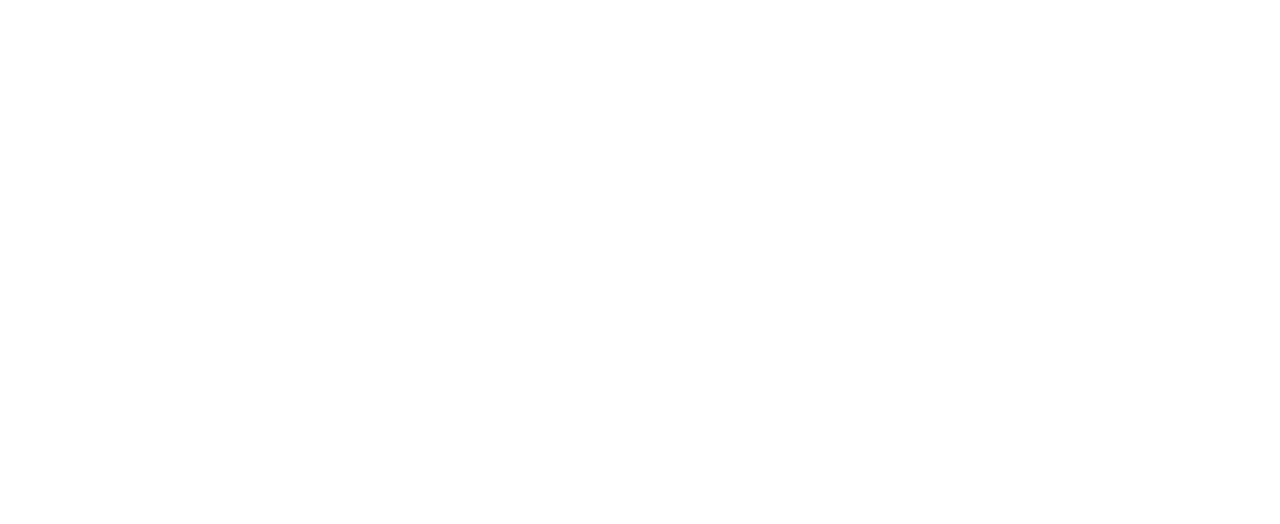
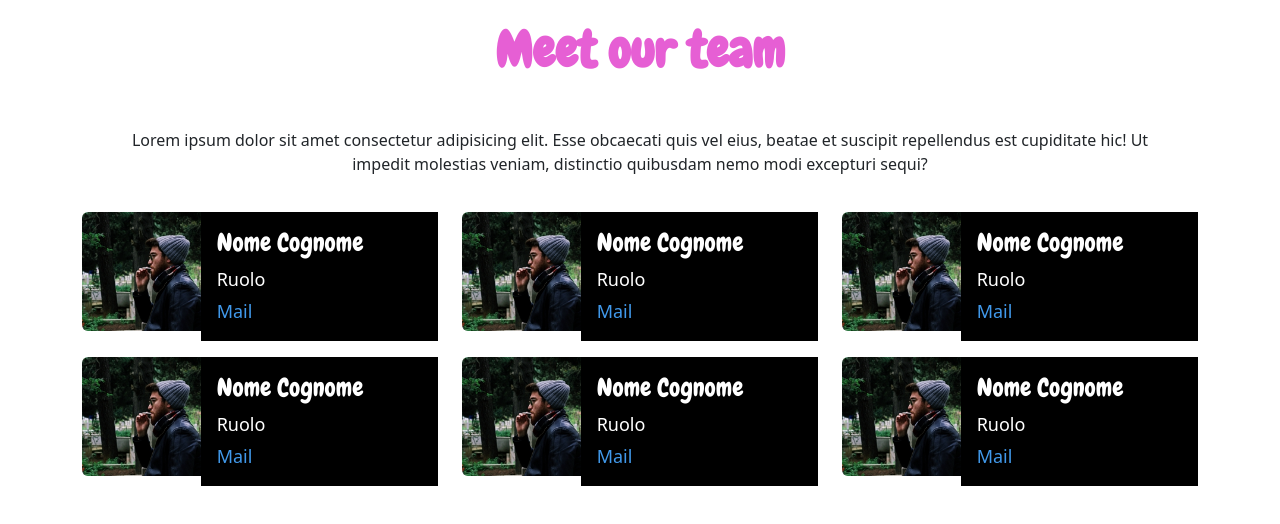
Before and after one commit to GiuliaMoiraghi10/js-our-team, a plain HTML site: page index.html in a window 1280 px wide. Drawn offline with nearby package versions, Linux system fonts and the light colour scheme.

Commit message:
create html & css structure and style

```diff
--- a/index.html
+++ b/index.html
@@ -9,17 +9,132 @@
     <link rel="stylesheet" href="./style.css">
 
     <!-- BOOTSRAP -->
-    <script src="https://cdn.jsdelivr.net/npm/@popperjs/core@2.11.6/dist/umd/popper.min.js"
-        integrity="sha384-oBqDVmMz9ATKxIep9tiCxS/Z9fNfEXiDAYTujMAeBAsjFuCZSmKbSSUnQlmh/jp3"
-        crossorigin="anonymous"></script>
-    <script src="https://cdn.jsdelivr.net/npm/bootstrap@5.2.3/dist/js/bootstrap.min.js"
-        integrity="sha384-cuYeSxntonz0PPNlHhBs68uyIAVpIIOZZ5JqeqvYYIcEL727kskC66kF92t6Xl2V"
-        crossorigin="anonymous"></script>
+    <link href="https://cdn.jsdelivr.net/npm/bootstrap@5.3.3/dist/css/bootstrap.min.css" rel="stylesheet"
+        integrity="sha384-QWTKZyjpPEjISv5WaRU9OFeRpok6YctnYmDr5pNlyT2bRjXh0JMhjY6hW+ALEwIH" crossorigin="anonymous">
+
+    <!-- FONT -->
+    <link rel="preconnect" href="https://fonts.googleapis.com">
+    <link rel="preconnect" href="https://fonts.gstatic.com" crossorigin>
+    <link href="https://fonts.googleapis.com/css2?family=Chewy&display=swap" rel="stylesheet">
+
     <title>Our Team</title>
 </head>
 
 <body>
+    <!-- Header -->
+    <header class="container">
+        <h1 class="title">Meet our team</h1>
+        <p class="subtitle">Lorem ipsum dolor sit amet consectetur adipisicing elit. Esse obcaecati quis vel eius,
+            beatae et suscipit
+            repellendus est cupiditate hic! Ut impedit molestias veniam, distinctio quibusdam nemo modi excepturi sequi?
+        </p>
+    </header>
 
+    <!-- MAIN -->
+    <main>
+        <div class="container">
+            <div class="row">
+                <div class="col">
+                    <div class="card mb-3 border-0" style="max-width: 540px;">
+                        <div class="row g-0 card-template">
+                            <div class="col-md-4">
+                                <img src="./img/male1.png" class="img-fluid rounded-start" alt="...">
+                            </div>
+                            <div class="col-md-8">
+                                <div class="card-body">
+                                    <h5 class="card-title name">Nome Cognome</h5>
+                                    <p class="card-text ruolo">Ruolo</p>
+                                    <p class="card-text mail">Mail</p>
+                                </div>
+                            </div>
+                        </div>
+                    </div>
+                </div>
+                <div class="col">
+                    <div class="card mb-3 border-0" style="max-width: 540px;">
+                        <div class="row g-0 card-template">
+                            <div class="col-md-4">
+                                <img src="./img/male1.png" class="img-fluid rounded-start" alt="...">
+                            </div>
+                            <div class="col-md-8">
+                                <div class="card-body">
+                                    <h5 class="card-title name">Nome Cognome</h5>
+                                    <p class="card-text ruolo">Ruolo</p>
+                                    <p class="card-text mail">Mail</p>
+                                </div>
+                            </div>
+                        </div>
+                    </div>
+                </div>
+                <div class="col">
+                    <div class="card mb-3 border-0" style="max-width: 540px;">
+                        <div class="row g-0 card-template">
+                            <div class="col-md-4">
+                                <img src="./img/male1.png" class="img-fluid rounded-start" alt="...">
+                            </div>
+                            <div class="col-md-8">
+                                <div class="card-body">
+                                    <h5 class="card-title name">Nome Cognome</h5>
+                                    <p class="card-text ruolo">Ruolo</p>
+                                    <p class="card-text mail">Mail</p>
+                                </div>
+                            </div>
+                        </div>
+                    </div>
+                </div>
+            </div>
+            <div class="row">
+                <div class="col">
+                    <div class="card mb-3 border-0" style="max-width: 540px;">
+                        <div class="row g-0 card-template">
+                            <div class="col-md-4">
+                                <img src="./img/male1.png" class="img-fluid rounded-start" alt="...">
+                            </div>
+                            <div class="col-md-8">
+                                <div class="card-body">
+                                    <h5 class="card-title name">Nome Cognome</h5>
+                                    <p class="card-text ruolo">Ruolo</p>
+                                    <p class="card-text mail">Mail</p>
+                                </div>
+                            </div>
+                        </div>
+                    </div>
+                </div>
+                <div class="col">
+                    <div class="card mb-3 border-0" style="max-width: 540px;">
+                        <div class="row g-0 card-template">
+                            <div class="col-md-4">
+                                <img src="./img/male1.png" class="img-fluid rounded-start" alt="...">
+                            </div>
+                            <div class="col-md-8">
+                                <div class="card-body">
+                                    <h5 class="card-title name">Nome Cognome</h5>
+                                    <p class="card-text ruolo">Ruolo</p>
+                                    <p class="card-text mail">Mail</p>
+                                </div>
+                            </div>
+                        </div>
+                    </div>
+                </div>
+                <div class="col">
+                    <div class="card mb-3 border-0" style="max-width: 540px;">
+                        <div class="row g-0 card-template">
+                            <div class="col-md-4">
+                                <img src="./img/male1.png" class="img-fluid rounded-start" alt="...">
+                            </div>
+                            <div class="col-md-8">
+                                <div class="card-body">
+                                    <h5 class="card-title name">Nome Cognome</h5>
+                                    <p class="card-text ruolo">Ruolo</p>
+                                    <p class="card-text mail">Mail</p>
+                                </div>
+                            </div>
+                        </div>
+                    </div>
+                </div>
+            </div>
+        </div>
+    </main>
     <!-- JS -->
     <script src="./script.js"></script>
 </body>
--- a/style.css
+++ b/style.css
@@ -0,0 +1,73 @@
+/* Default */
+
+* {
+    box-sizing: border-box;
+    margin: 0;
+    padding: 0;
+}
+
+.container {
+    max-width: 1024px;
+    /* margin: 0 auto; */
+}
+
+/* Debug */
+
+.debug {
+    border: 2px;
+    border-color: blue;
+}
+
+/* Header */
+
+.title {
+    text-align: center;
+    padding: 20px;
+    color: rgb(230, 95, 212);
+    font-family: "Chewy";
+    font-weight: 800;
+    font-size: 50px;
+}
+
+.subtitle {
+    text-align: center;
+    padding: 20px;
+}
+
+/* Main */
+
+.card {
+    display: flex;
+    flex-direction: row;
+}
+
+img {
+    height: 100%;
+}
+
+.card-title {
+    font-size: 25px;
+}
+
+.card-title.name {
+    color: white;
+    font-family: "Chewy";
+}
+
+.card-text {
+    margin-bottom: 5px;
+    font-size: 18px;
+    color: white;
+}
+
+.card-body {
+    border: none;
+}
+
+.card-text.mail {
+    color: #4199eb;
+}
+
+.col-md-8 {
+    background-color: black;
+}
```
